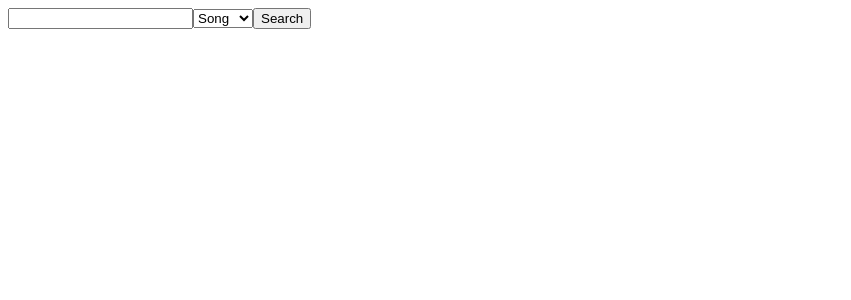
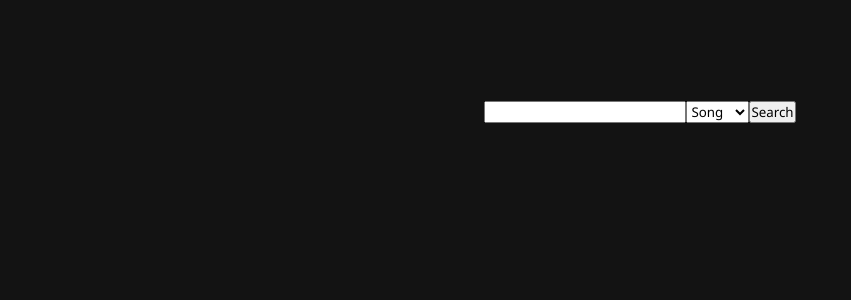
Before and after one commit to yuuchiro/dec-daily, a Vue app in the folder vue-p2/vue-p2/: page / in a window 1280 px wide. Shown: the top 300 px of the page, without its empty margins (0-851 px from the left). Built offline with nearby package versions, Linux system fonts and the light colour scheme.

Commit message:
day 11
vue music project, basic design (?)

```diff
--- a/vue-p2/vue-p2/src/App.vue
+++ b/vue-p2/vue-p2/src/App.vue
@@ -1,4 +1,5 @@
 <template>
+  <div class="input-container">
     <div>
       <input type="text" name="" id="" v-model="search" />
       <select name="" id="" v-model="category">
@@ -7,6 +8,7 @@
         </option>
       </select>
       <button @click="() => fetchData(category, search)">Search</button>
+    </div>
   </div>
   <ul class="results-container" v-if="searchItems.length > 0">
     <li v-for="(item, i) in searchItems" :key="i">
@@ -36,6 +38,8 @@
 import Song from "./components/Song.vue";
 import Band from "./components/Band.vue";
 import Album from "./components/Album.vue";
+
+import "./assets/main.css";
 export default {
   components: {
     Song,
@@ -101,3 +105,28 @@ export default {
   },
 };
 </script>
+
+<style scoped>
+.input-container {
+  display: flex;
+  justify-content: center;
+  margin: 100px 0;
+}
+
+.results-container {
+  display: grid;
+  grid-template-columns: 1fr;
+  place-items: center;
+  color: whitesmoke;
+  list-style-type: none;
+}
+
+li {
+  min-width: 700px;
+  background: linear-gradient(140deg, var(--bg-dark) 0%, var(--bg-light) 100%);
+  margin: 20px 0;
+  padding: 20px;
+  border: 2px dashed rgb(89, 0, 255);
+  box-shadow: 0 0 5px rgba(89, 0, 255, 0.493);
+}
+</style>
--- /dev/null
+++ b/vue-p2/vue-p2/src/assets/main.css
@@ -0,0 +1,20 @@
+:root {
+  --bg-light: rgb(26, 26, 26);
+  --bg-dark: rgb(25, 25, 25);
+}
+
+* {
+  font-family: "Segoe UI", Tahoma, Geneva, Verdana, sans-serif;
+  margin: 0;
+  padding: 0;
+  box-sizing: border-box;
+}
+
+body {
+  /* background: linear-gradient(140deg, var(--bg-dark) 0%, var(--bg-dark) 100%); */
+  background-color: rgb(19, 19, 19);
+}
+
+#app {
+  width: 100%;
+}
--- a/vue-p2/vue-p2/src/main.js
+++ b/vue-p2/vue-p2/src/main.js
@@ -1,3 +1,5 @@
+import "./assets/main.css";
+
 import { createApp } from "vue";
 import App from "./App.vue";
 
```
Lines whose indentation alone changed are shown as unchanged.
